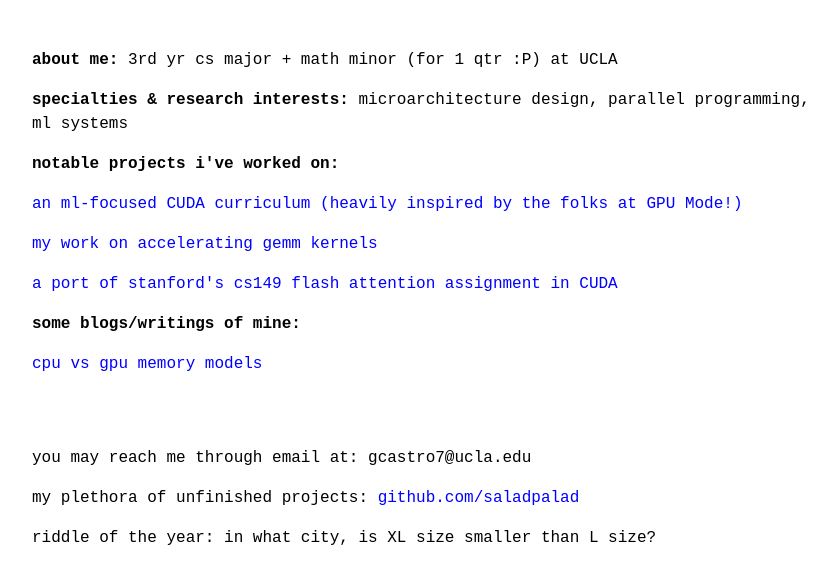
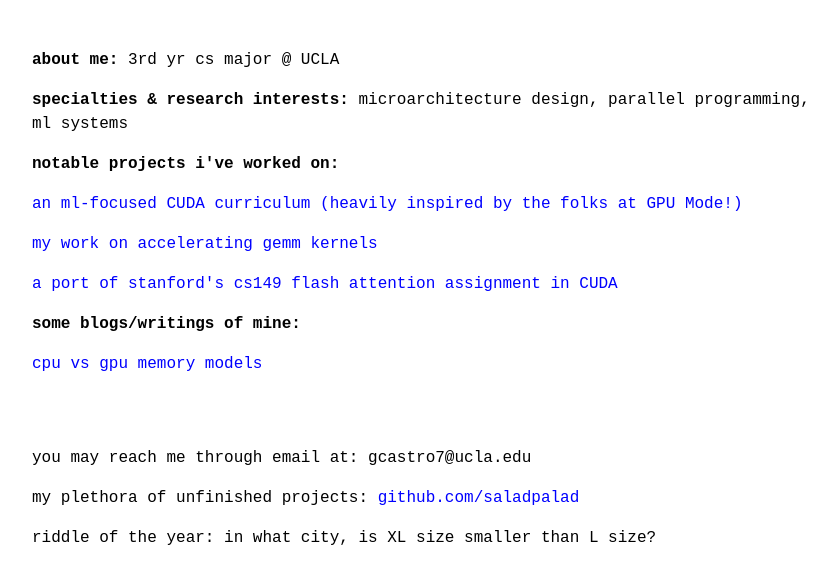
Before and after one commit to saladpalad/saladpalad.github.io, a plain HTML site: page index.html in a window 1280 px wide. Shown: the part 156-740 px from the top of the page, without its empty margins (208-1045 px from the left). Drawn offline with Linux system fonts and the light colour scheme.

Commit message:
Update index.html

```diff
--- a/index.html
+++ b/index.html
@@ -63,7 +63,7 @@
     <h1>gabriel castro <img src="imgs/linux-svgrepo-com_v2.svg" alt="Cube icon" style="height: 2.3em; vertical-align: middle; margin-left: 5px;"></h1>
     <p>greetings greater internet! 嗨中国朋友们! ^_^</p>
     <br>
-    <p> <strong>about me:</strong> 3rd yr cs major + math minor (for 1 qtr :P) at UCLA </p>
+    <p> <strong>about me:</strong> 3rd yr cs major @ UCLA </p>
     <p><strong>specialties & research interests:</strong> microarchitecture design, parallel programming, ml systems <p>
 
     <div class="projects">
```
